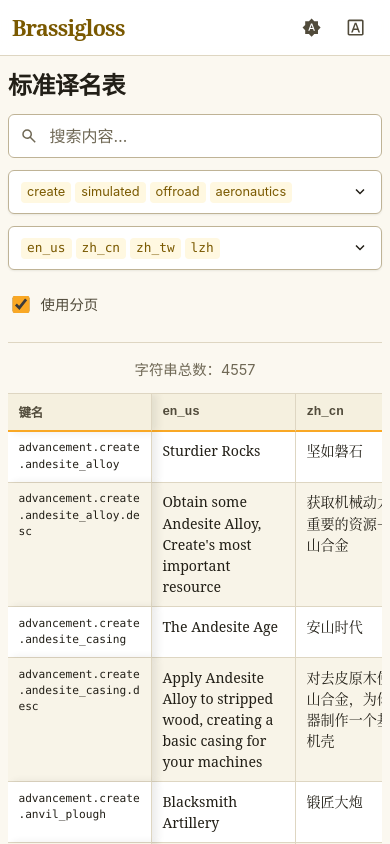
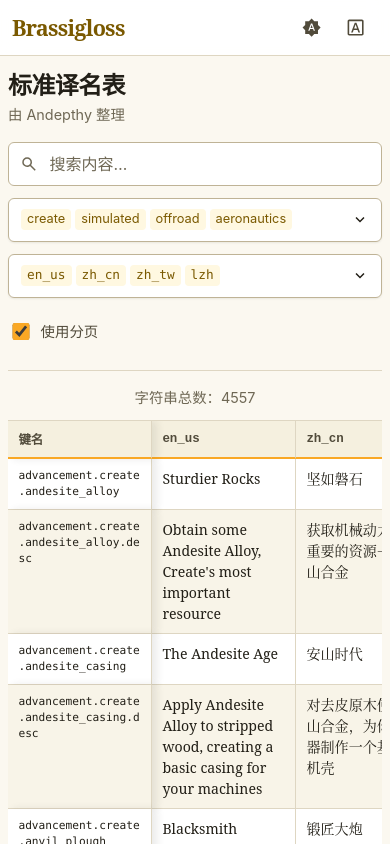
Before and after one commit to Andepthy/Brassigloss, a Vue app: page / in a window 390 px wide. Shown: the top 844 px of the page. Built offline with nearby package versions, Linux system fonts and the light colour scheme; a small style sheet from the web is missing.

Commit message:
feat: add credit line to the translation table header and style adjustments

```diff
--- a/src/App.vue
+++ b/src/App.vue
@@ -11,6 +11,7 @@
     <header class="table-header">
       <div class="table-header__title">
         <h1>标准译名表</h1>
+        <p class="table-header__credit">由 Andepthy 整理</p>
       </div>
       <div class="table-toolbar" aria-label="表格控件">
         <label class="search-field">
--- a/src/assets/styles/main.css
+++ b/src/assets/styles/main.css
@@ -266,6 +266,12 @@ body.font-sans .lang-lzh { font-family: var(--lzh-sans-font); }
   letter-spacing: -0.025em;
 }
 
+.table-header__credit {
+  margin: 0;
+  color: var(--muted);
+  font-size: 0.9rem;
+}
+
 .table-toolbar {
   display: grid;
   grid-template-columns:
@@ -489,6 +495,10 @@ body.font-sans .lang-lzh { font-family: var(--lzh-sans-font); }
     display: block;
   }
 
+  .table-header__credit {
+    margin-top: 0.35rem;
+  }
+
   .table-toolbar {
     grid-template-columns: minmax(0, 1fr);
   }
```
